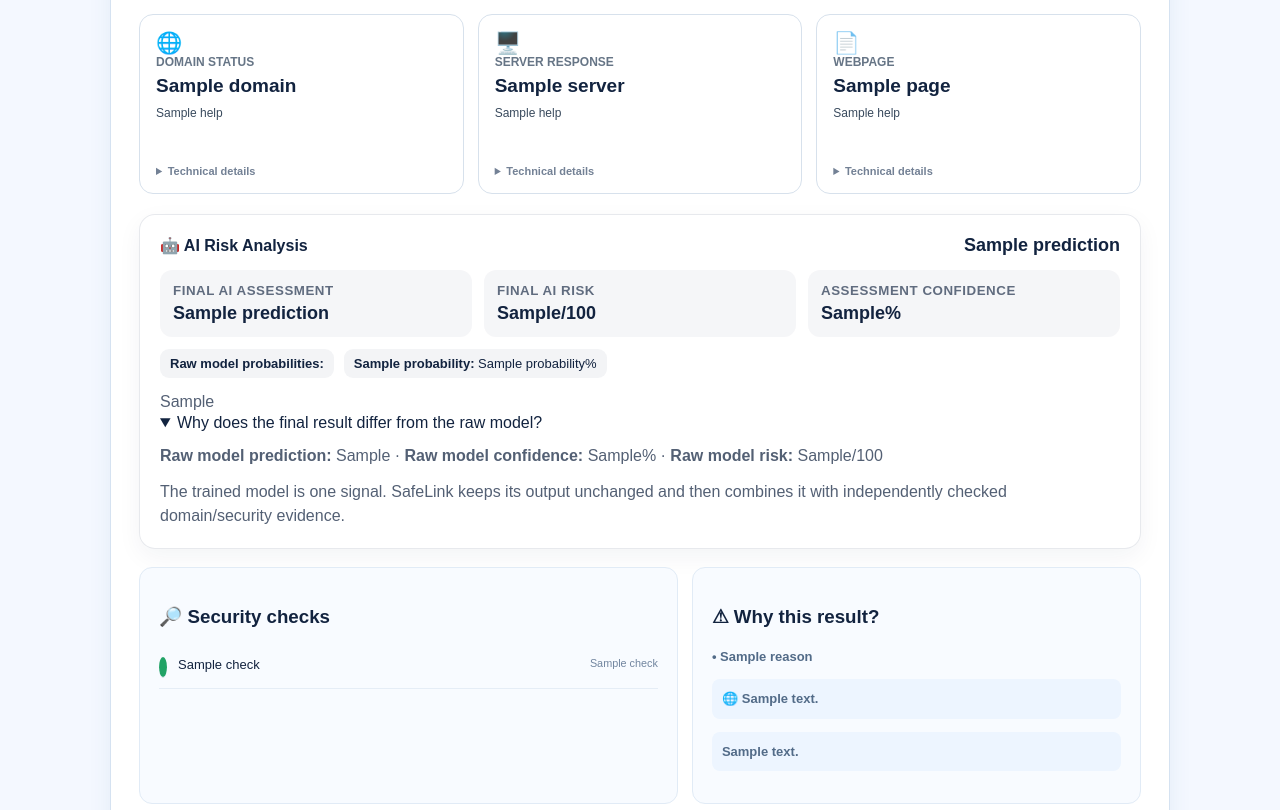
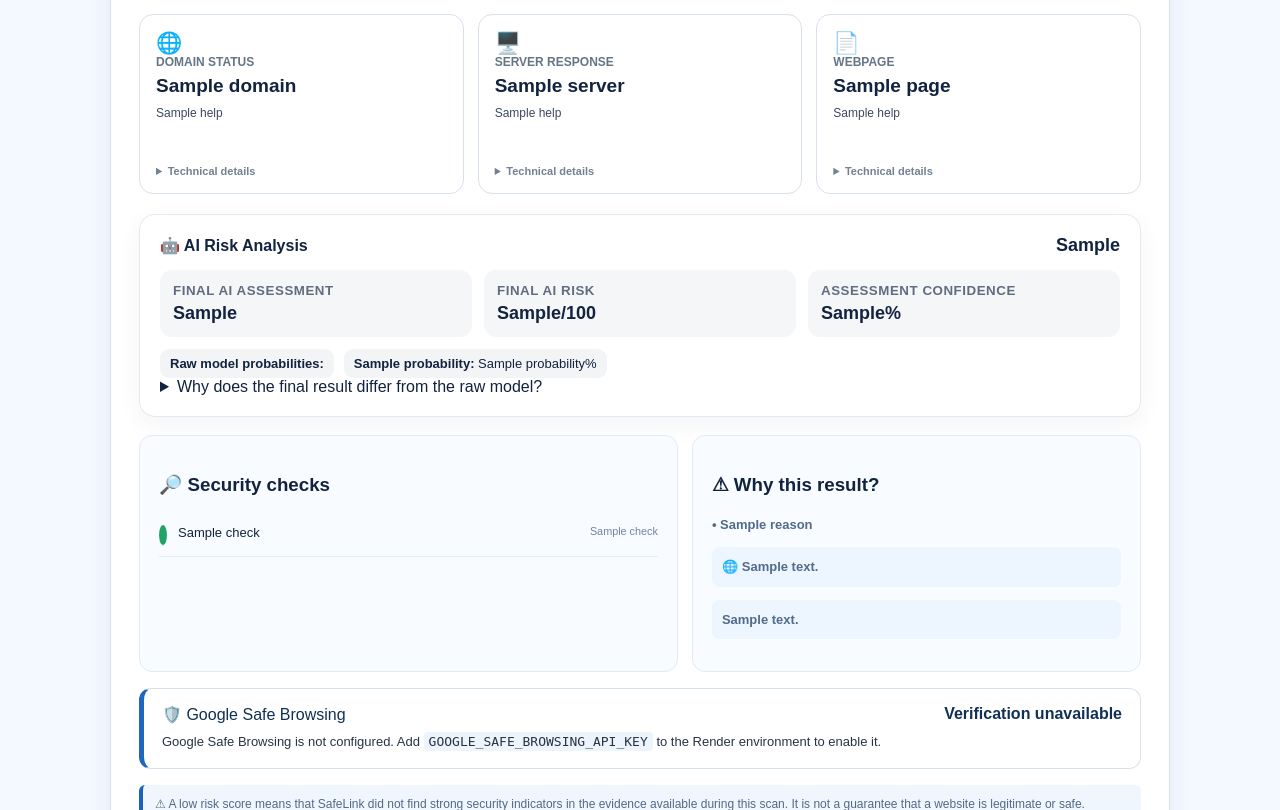
Before and after one commit to sanskar049/Safe-Link, a Flask app: template templates/index.html in a window 1280 px wide. Shown: the part 942-1752 px from the top of the page. Run offline with Flask 3, Linux system fonts and the light colour scheme; the template is opened without the code that fills it: most values are stand-ins (such as "Sample title", 1, 10 or a date in 2020).

Commit message:
Add files via upload

```diff
--- a/templates/ai_result_card.html
+++ b/templates/ai_result_card.html
@@ -2,13 +2,23 @@
 <section class="ai-result-card">
   <div class="ai-result-head">
     <span>🤖 AI Risk Analysis</span>
-    <strong>{{ result.ai.prediction }}</strong>
+    <strong>{{ result.ai.final_ai_assessment if result.ai.final_ai_assessment else result.ai.prediction }}</strong>
   </div>
 
+  {% if result.ai.final_ai_assessment %}
   <div class="ai-result-grid">
-    <div><small>FINAL AI ASSESSMENT</small><b>{{ result.ai.prediction }}</b></div>
-    <div><small>FINAL AI RISK</small><b>{% if result.ai.ai_risk is not none %}{{ result.ai.ai_risk }}/100{% else %}N/A{% endif %}</b></div>
-    <div><small>ASSESSMENT CONFIDENCE</small><b>{% if result.ai.final_confidence is not none %}{{ result.ai.final_confidence }}%{% else %}N/A{% endif %}</b></div>
+    <div>
+      <small>FINAL AI ASSESSMENT</small>
+      <b>{{ result.ai.final_ai_assessment }}</b>
+    </div>
+    <div>
+      <small>FINAL AI RISK</small>
+      <b>{% if result.ai.final_ai_risk is not none %}{{ result.ai.final_ai_risk }}/100{% else %}N/A{% endif %}</b>
+    </div>
+    <div>
+      <small>ASSESSMENT CONFIDENCE</small>
+      <b>{% if result.ai.assessment_confidence is not none %}{{ result.ai.assessment_confidence }}%{% else %}N/A{% endif %}</b>
+    </div>
   </div>
 
   {% if result.ai.probabilities %}
@@ -20,18 +30,46 @@
   </div>
   {% endif %}
 
-  {% if result.ai.official_domain %}
-  <p><b>Official domain verified:</b> {{ result.ai.official_brand|title }}. The final assessment uses verified domain identity as strong evidence, while the raw model output is shown separately.</p>
-  {% elif result.ai.assessment_reason %}
-  <p>{{ result.ai.assessment_reason }}</p>
+  {% if result.ai.official_domain_verified %}
+  <p>
+    <b>Official domain verified:</b>
+    {{ result.ai.official_domain_name if result.ai.official_domain_name else "Recognized official domain" }}.
+    The final assessment uses verified domain identity as supporting evidence, while the raw model output is shown separately.
+  </p>
   {% endif %}
 
-  {% if result.ai.raw_prediction and result.ai.raw_prediction != result.ai.prediction %}
-  <details class="ai-raw-details" open>
+  {% if result.ai.raw_model_prediction %}
+  <details>
     <summary>Why does the final result differ from the raw model?</summary>
-    <p><b>Raw model prediction:</b> {{ result.ai.raw_prediction }} · <b>Raw model confidence:</b> {{ result.ai.raw_confidence }}% · <b>Raw model risk:</b> {{ result.ai.raw_ai_risk }}/100</p>
-    <p>The trained model is one signal. SafeLink keeps its output unchanged and then combines it with independently checked domain/security evidence.</p>
+    <p>
+      <b>Raw model prediction:</b> {{ result.ai.raw_model_prediction }}
+      {% if result.ai.raw_model_confidence is not none %}
+        · <b>Raw model confidence:</b> {{ result.ai.raw_model_confidence }}%
+      {% endif %}
+      {% if result.ai.raw_model_risk is not none %}
+        · <b>Raw model risk:</b> {{ result.ai.raw_model_risk }}/100
+      {% endif %}
+    </p>
+    <p>
+      The trained model is one signal. SafeLink keeps its output unchanged and then combines it with independently checked domain, webpage, server and security evidence to produce the final assessment.
+    </p>
   </details>
+  {% endif %}
+
+  {% else %}
+  <div class="ai-result-grid">
+    <div><small>AI PREDICTION</small><b>{{ result.ai.prediction }}</b></div>
+    <div><small>AI CONFIDENCE</small><b>{% if result.ai.confidence is not none %}{{ result.ai.confidence }}%{% else %}N/A{% endif %}</b></div>
+    <div><small>AI RISK</small><b>{% if result.ai.ai_risk is not none %}{{ result.ai.ai_risk }}/100{% else %}N/A{% endif %}</b></div>
+  </div>
+  {% if result.ai.probabilities %}
+  <div class="ai-probabilities">
+    {% for label, probability in result.ai.probabilities.items() %}
+      <span><b>{{ label }}:</b> {{ probability }}%</span>
+    {% endfor %}
+  </div>
+  {% endif %}
+  <p>AI prediction is an additional layer combined with SafeLink's existing security signals.</p>
   {% endif %}
 </section>
 {% endif %}
```
